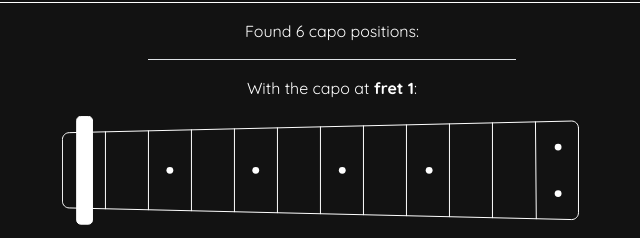
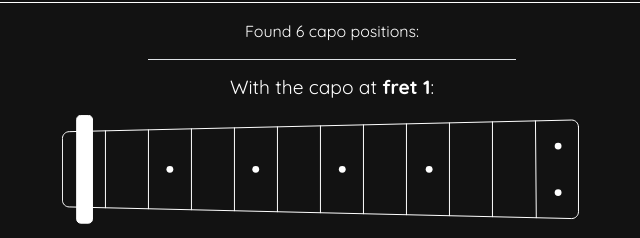
Before and after one commit to lmjh/capo-search-app, a website: page index.html in a window 1280 px wide. Both pictures are taken after a click on the element "A#". Shown: the part 1420-1658 px from the top of the page, 308-948 px from the left. Drawn offline with nearby package versions, Linux system fonts and the light colour scheme.

Commit message:
Add headings to search results

```diff
--- a/assets/css/style.css
+++ b/assets/css/style.css
@@ -38,9 +38,13 @@ body {
     background-color: var(--color-bg);
 }
 
-p, h1, h2, .accordion-item {
+p, h1, h2, h3, .accordion-item {
     color: var(--color-font);
     font-family: Quicksand,Roboto,Arial,sans-serif;
+}
+
+h3 {
+    font-size: 1.2rem;
 }
 
 a, a:hover {
--- a/assets/js/caposearch.js
+++ b/assets/js/caposearch.js
@@ -246,7 +246,7 @@ function checkMatch(userChords, position) {
  */
 function writeMatch(userChords, position) {
     if (position.fret === 0) {
-        $('#results').append(`<p class="capo-position">With <strong>no capo</strong>:</p>
+        $('#results').append(`<h3 class="capo-position mb-3">With <strong>no capo</strong>:</h3>
         <div class="row mb-5">
             <div class="col col-md-6 mx-auto">
                 <figure class="mb-0">
@@ -256,7 +256,7 @@ function writeMatch(userChords, position) {
             </div>
         </div>`);
     } else {
-        $('#results').append(`<p class="capo-position">With the capo at <strong>fret ${position.fret}</strong>:</p>
+        $('#results').append(`<h3 class="capo-position mb-3">With the capo at <strong>fret ${position.fret}</strong>:</h3>
         <div class="row mb-5">
             <div class="col col-md-6 mx-auto">
                 <figure class="mb-0">
```
